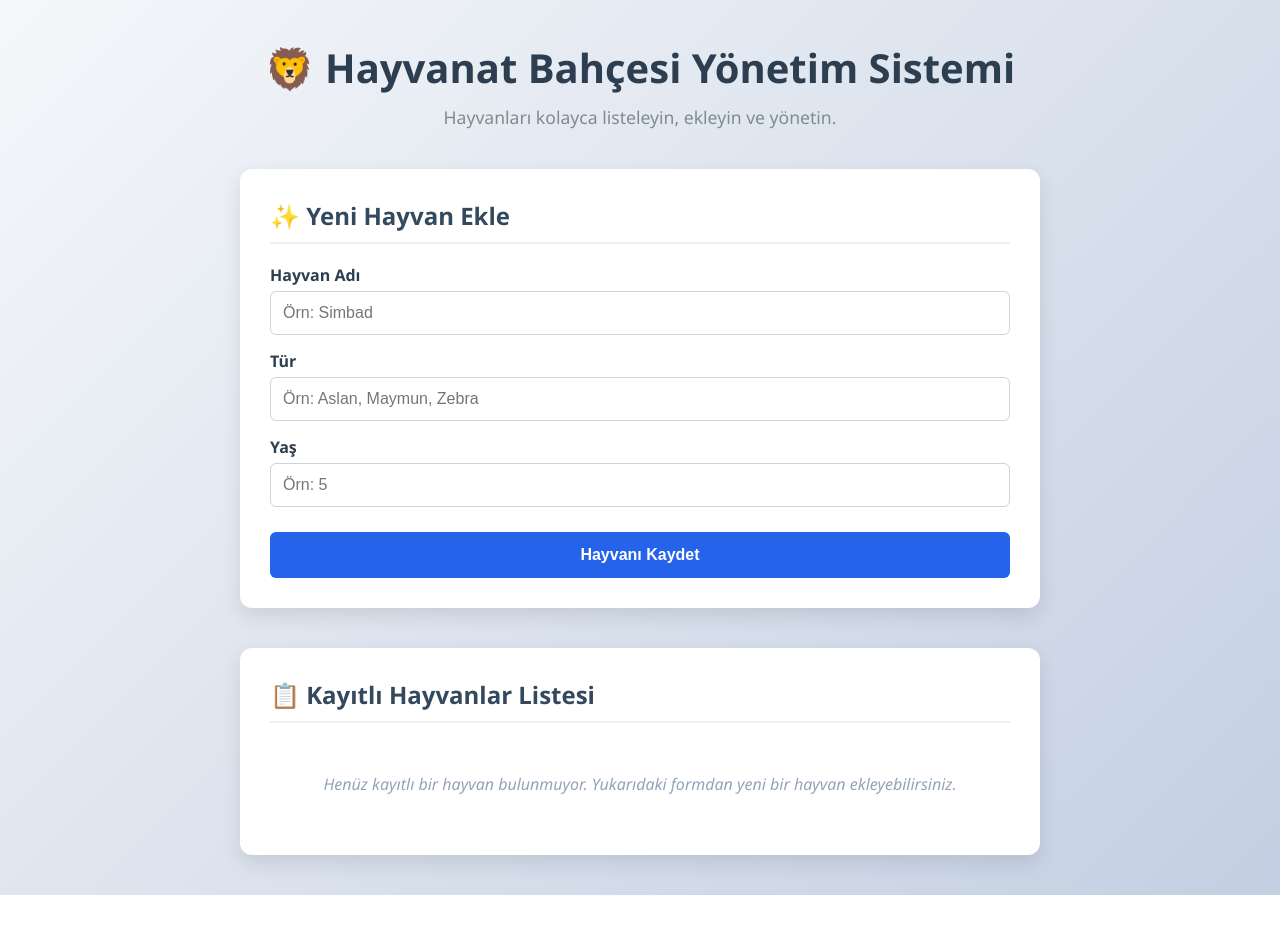
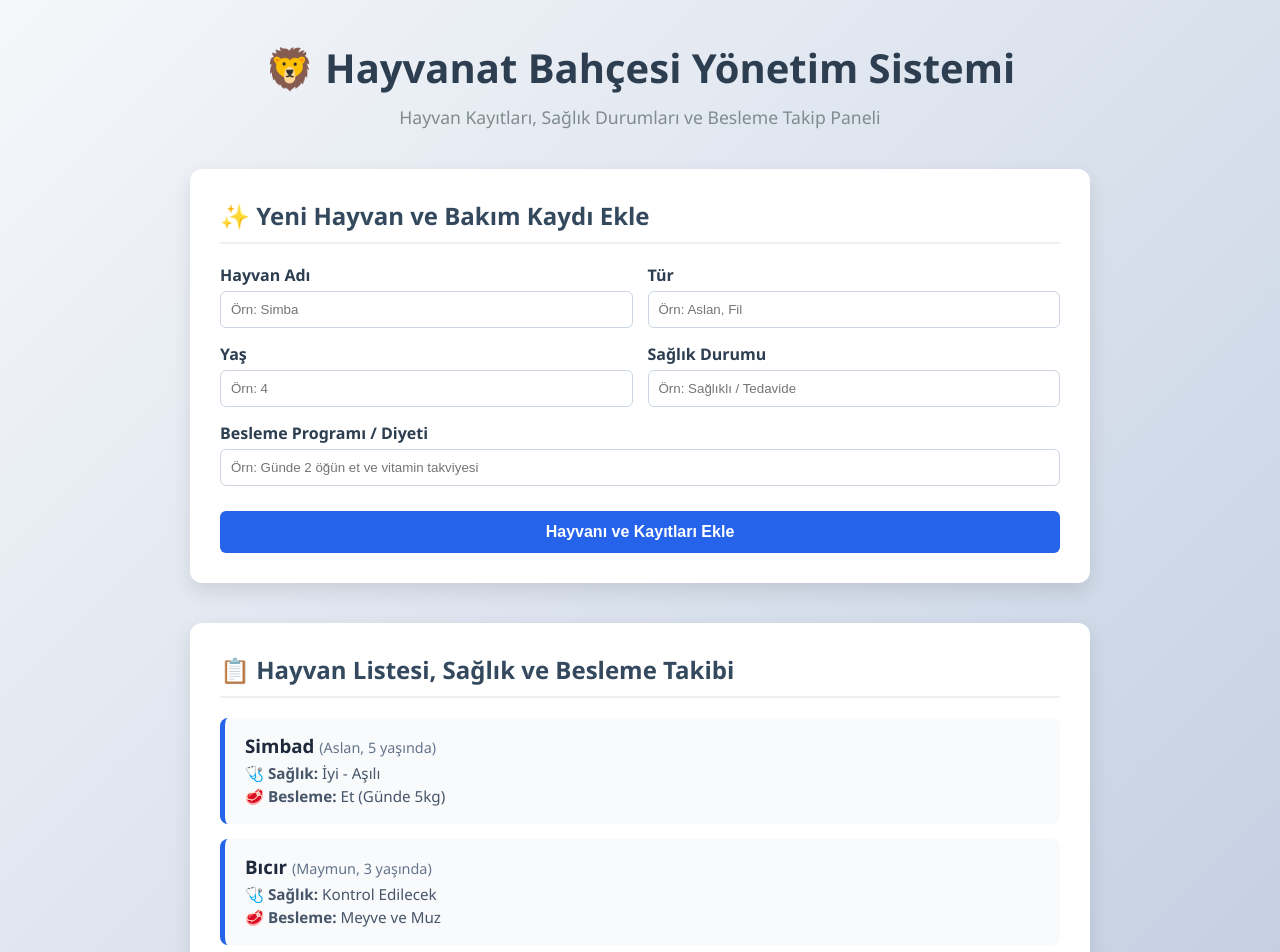
Before and after one commit to aysetmy/bto303-ara2-24053035015, a Next.js app: page / in a window 1280 px wide. Shown: the top 952 px of the page. Before the commit the page ends 895 px from the top, so only its background shows below. Built offline with nearby package versions, Linux system fonts and the light colour scheme.

Commit message:
saglik ve besleme takipli crud eklendi

```diff
--- a/src/app/page.tsx
+++ b/src/app/page.tsx
@@ -1,44 +1,78 @@
-import React from 'react';
+'use client';
+import React, { useState } from 'react';
 
 export default function Home() {
+  const [animals, setAnimals] = useState([
+    { id: 1, name: 'Simbad', species: 'Aslan', age: 5, health: 'İyi - Aşılı', diet: 'Et (Günde 5kg)' },
+    { id: 2, name: 'Bıcır', species: 'Maymun', age: 3, health: 'Kontrol Edilecek', diet: 'Meyve ve Muz' }
+  ]);
+
+  const [form, setForm] = useState({ name: '', species: '', age: '', health: '', diet: '' });
+
+  const handleSubmit = (e: React.FormEvent) => {
+    e.preventDefault();
+    if (!form.name || !form.species) return;
+    setAnimals([...animals, { id: Date.now(), ...form, age: Number(form.age) }]);
+    setForm({ name: '', species: '', age: '', health: '', diet: '' });
+  };
+
   return (
     <main style={{ minHeight: '100vh', background: 'linear-gradient(135deg, #f5f7fa 0%, #c3cfe2 100%)', padding: '40px 20px', fontFamily: 'Segoe UI, Tahoma, Geneva, Verdana, sans-serif' }}>
-      <div style={{ maxWidth: '800px', margin: '0 auto' }}>
+      <div style={{ maxWidth: '900px', margin: '0 auto' }}>
 
-        {/* Başlık */}
         <header style={{ textAlign: 'center', marginBottom: '40px' }}>
           <h1 style={{ color: '#2c3e50', fontSize: '2.5rem', marginBottom: '10px' }}>🦁 Hayvanat Bahçesi Yönetim Sistemi</h1>
-          <p style={{ color: '#7f8c8d', fontSize: '1.1rem' }}>Hayvanları kolayca listeleyin, ekleyin ve yönetin.</p>
+          <p style={{ color: '#7f8c8d', fontSize: '1.1rem' }}>Hayvan Kayıtları, Sağlık Durumları ve Besleme Takip Paneli</p>
         </header>
 
-        {/* Form Kartı */}
+        {/* Yeni Hayvan ve Bakım Formu */}
         <div style={{ background: '#ffffff', padding: '30px', borderRadius: '12px', boxShadow: '0 8px 20px rgba(0,0,0,0.1)', marginBottom: '40px' }}>
-          <h2 style={{ color: '#34495e', marginBottom: '20px', borderBottom: '2px solid #ecf0f1', paddingBottom: '10px' }}>✨ Yeni Hayvan Ekle</h2>
-          <form style={{ display: 'flex', flexDirection: 'column', gap: '15px' }}>
+          <h2 style={{ color: '#34495e', marginBottom: '20px', borderBottom: '2px solid #ecf0f1', paddingBottom: '10px' }}>✨ Yeni Hayvan ve Bakım Kaydı Ekle</h2>
+          <form onSubmit={handleSubmit} style={{ display: 'grid', gridTemplateColumns: '1fr 1fr', gap: '15px' }}>
             <div>
               <label style={{ display: 'block', marginBottom: '5px', fontWeight: '600', color: '#2c3e50' }}>Hayvan Adı</label>
-              <input type="text" placeholder="Örn: Simbad" style={{ width: '100%', padding: '12px', borderRadius: '6px', border: '1px solid #cbd5e1', fontSize: '1rem', outline: 'none' }} />
+              <input type="text" placeholder="Örn: Simba" value={form.name} onChange={e => setForm({ ...form, name: e.target.value })} style={{ width: '100%', padding: '10px', borderRadius: '6px', border: '1px solid #cbd5e1' }} />
             </div>
             <div>
               <label style={{ display: 'block', marginBottom: '5px', fontWeight: '600', color: '#2c3e50' }}>Tür</label>
-              <input type="text" placeholder="Örn: Aslan, Maymun, Zebra" style={{ width: '100%', padding: '12px', borderRadius: '6px', border: '1px solid #cbd5e1', fontSize: '1rem', outline: 'none' }} />
+              <input type="text" placeholder="Örn: Aslan, Fil" value={form.species} onChange={e => setForm({ ...form, species: e.target.value })} style={{ width: '100%', padding: '10px', borderRadius: '6px', border: '1px solid #cbd5e1' }} />
             </div>
             <div>
               <label style={{ display: 'block', marginBottom: '5px', fontWeight: '600', color: '#2c3e50' }}>Yaş</label>
-              <input type="number" placeholder="Örn: 5" style={{ width: '100%', padding: '12px', borderRadius: '6px', border: '1px solid #cbd5e1', fontSize: '1rem', outline: 'none' }} />
+              <input type="number" placeholder="Örn: 4" value={form.age} onChange={e => setForm({ ...form, age: e.target.value })} style={{ width: '100%', padding: '10px', borderRadius: '6px', border: '1px solid #cbd5e1' }} />
             </div>
-            <button type="submit" style={{ padding: '14px', background: '#2563eb', color: 'white', border: 'none', borderRadius: '6px', cursor: 'pointer', fontWeight: 'bold', fontSize: '1rem', transition: 'background 0.2s', marginTop: '10px' }}>
-              Hayvanı Kaydet
+            <div>
+              <label style={{ display: 'block', marginBottom: '5px', fontWeight: '600', color: '#2c3e50' }}>Sağlık Durumu</label>
+              <input type="text" placeholder="Örn: Sağlıklı / Tedavide" value={form.health} onChange={e => setForm({ ...form, health: e.target.value })} style={{ width: '100%', padding: '10px', borderRadius: '6px', border: '1px solid #cbd5e1' }} />
+            </div>
+            <div style={{ gridColumn: 'span 2' }}>
+              <label style={{ display: 'block', marginBottom: '5px', fontWeight: '600', color: '#2c3e50' }}>Besleme Programı / Diyeti</label>
+              <input type="text" placeholder="Örn: Günde 2 öğün et ve vitamin takviyesi" value={form.diet} onChange={e => setForm({ ...form, diet: e.target.value })} style={{ width: '100%', padding: '10px', borderRadius: '6px', border: '1px solid #cbd5e1' }} />
+            </div>
+            <button type="submit" style={{ gridColumn: 'span 2', padding: '12px', background: '#2563eb', color: 'white', border: 'none', borderRadius: '6px', cursor: 'pointer', fontWeight: 'bold', fontSize: '1rem', marginTop: '10px' }}>
+              Hayvanı ve Kayıtları Ekle
             </button>
           </form>
         </div>
 
-        {/* Liste Kartı */}
+        {/* Kayıtlı Hayvanlar ve Takip Listesi */}
         <div style={{ background: '#ffffff', padding: '30px', borderRadius: '12px', boxShadow: '0 8px 20px rgba(0,0,0,0.1)' }}>
-          <h2 style={{ color: '#34495e', marginBottom: '20px', borderBottom: '2px solid #ecf0f1', paddingBottom: '10px' }}>📋 Kayıtlı Hayvanlar Listesi</h2>
-          <div style={{ textAlign: 'center', padding: '30px', color: '#94a3b8', fontStyle: 'italic' }}>
-            Henüz kayıtlı bir hayvan bulunmuyor. Yukarıdaki formdan yeni bir hayvan ekleyebilirsiniz.
-          </div>
+          <h2 style={{ color: '#34495e', marginBottom: '20px', borderBottom: '2px solid #ecf0f1', paddingBottom: '10px' }}>📋 Hayvan Listesi, Sağlık ve Besleme Takibi</h2>
+          {animals.length === 0 ? (
+            <div style={{ textAlign: 'center', padding: '30px', color: '#94a3b8', fontStyle: 'italic' }}>Henüz kayıtlı hayvan bulunmuyor.</div>
+          ) : (
+            <div style={{ display: 'flex', flexDirection: 'column', gap: '15px' }}>
+              {animals.map((animal) => (
+                <div key={animal.id} style={{ background: '#f8fafc', padding: '15px 20px', borderRadius: '8px', borderLeft: '5px solid #2563eb', display: 'flex', justifyContent: 'space-between', alignItems: 'center' }}>
+                  <div>
+                    <h3 style={{ margin: '0 0 5px 0', color: '#1e293b' }}>{animal.name} <span style={{ fontSize: '0.9rem', fontWeight: 'normal', color: '#64748b' }}>({animal.species}, {animal.age} yaşında)</span></h3>
+                    <p style={{ margin: '3px 0', color: '#475569', fontSize: '0.95rem' }}>🩺 <strong>Sağlık:</strong> {animal.health || 'Belirtilmedi'}</p>
+                    <p style={{ margin: '3px 0', color: '#475569', fontSize: '0.95rem' }}>🥩 <strong>Besleme:</strong> {animal.diet || 'Belirtilmedi'}</p>
+                  </div>
+                </div>
+              ))}
+            </div>
+          )}
         </div>
 
       </div>
```
